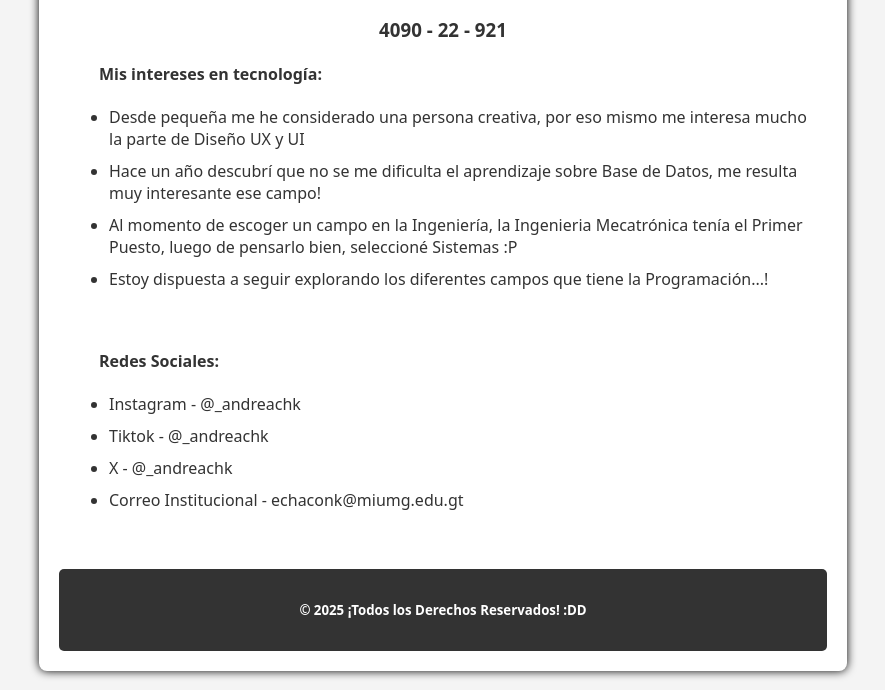
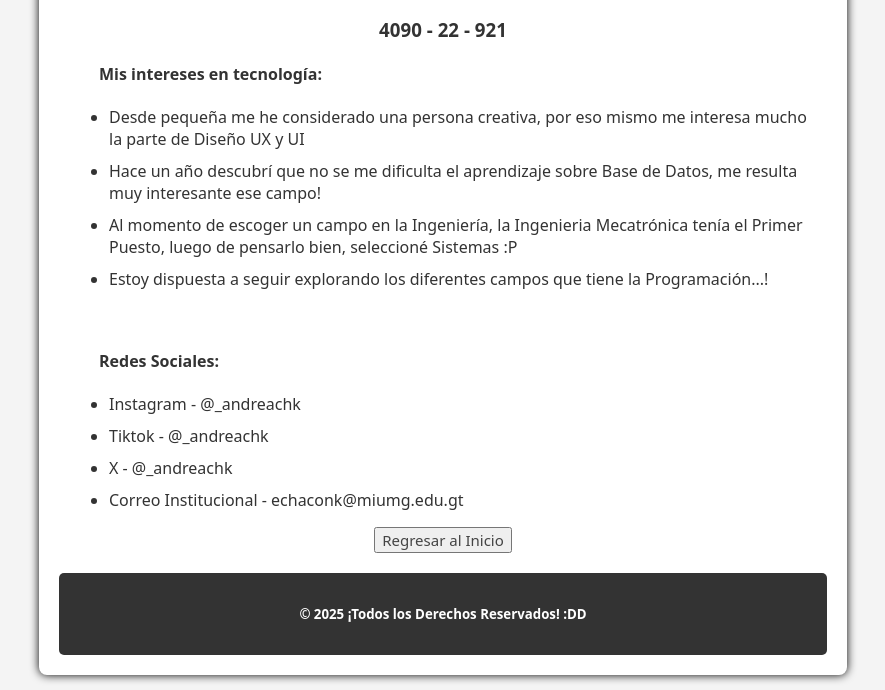
Before and after one commit to AndreaChk/OnboardingSistemas, a plain HTML site: page estudiantes/4090-22-921.html in a window 1280 px wide. Shown: the part 190-880 px from the top of the page, without its empty margins (217-1102 px from the left). Drawn offline with Linux system fonts and the light colour scheme.

Commit message:
:lipstick: Agregando un Botón

```diff
--- a/estudiantes/4090-22-921.html
+++ b/estudiantes/4090-22-921.html
@@ -21,6 +21,12 @@
         ul li{
             text-align: left;
             margin: 10px;
+        }
+        input{
+            font-family: system-ui;
+            font-size: 15px;
+            color: #444;
+            border: 3;
         }
         footer{
             border-radius: 5px;
@@ -47,7 +53,7 @@
             <li>X - @_andreachk</li>
             <li>Correo Institucional - echaconk@miumg.edu.gt</li>
         </ul>
-        <br>
+        <input type="button" onclick="history.back()" name="Regresar al Inicio" value="Regresar al Inicio">
         <footer>
             <h5>© 2025 ¡Todos los Derechos Reservados! :DD</h4>
         </footer>
```
